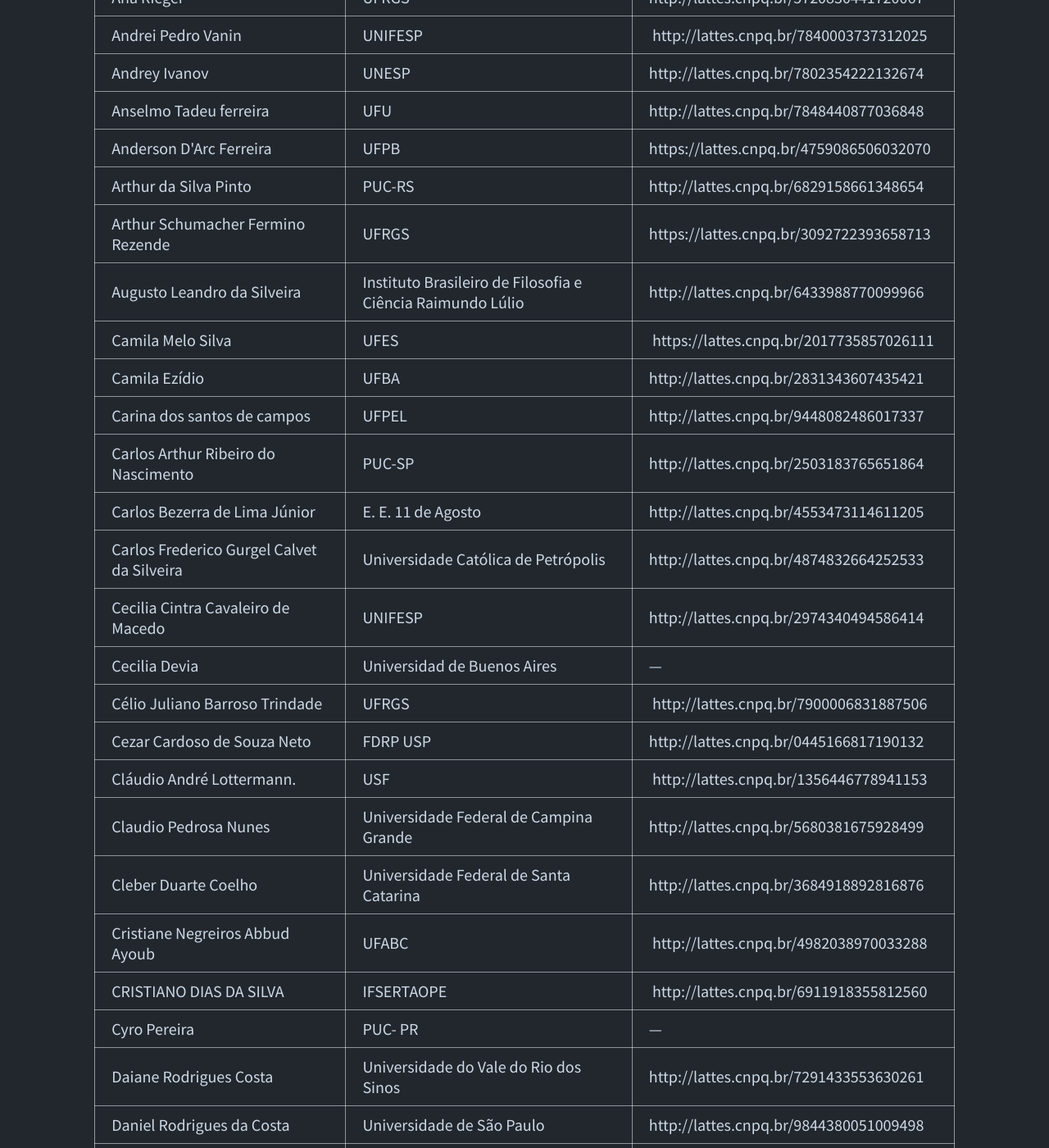
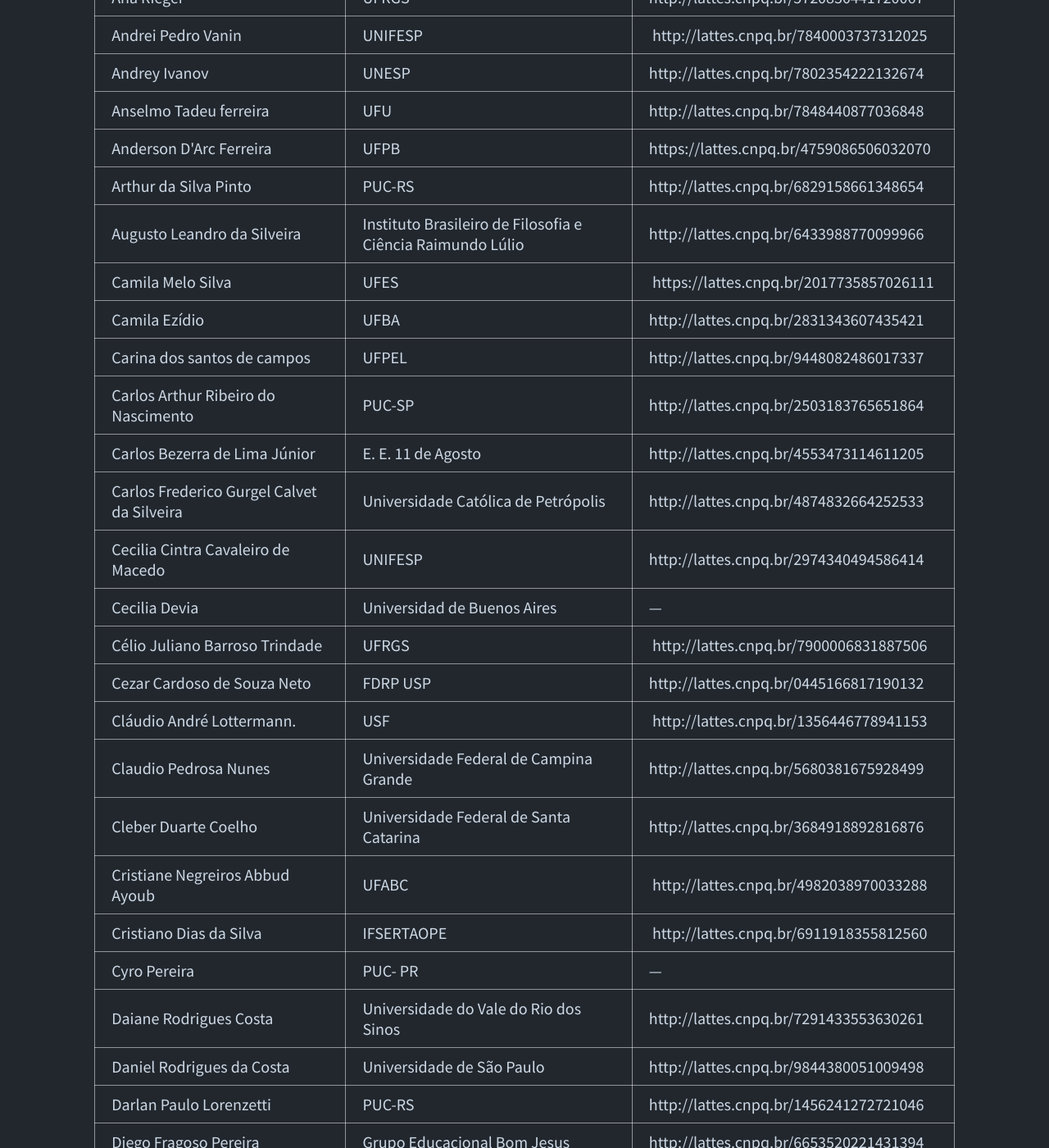
Before and after one commit to nap-o/sbefm, a Jekyll site: the page built from pages/membros.md, in a window 1280 px wide and 1400 px high, scrolled down 939 px. Shown: the whole window at 82% size. Built offline with Jekyll 4.4.1, drawn with Linux system fonts in a browser that asks for light colours; some of the changed text lies outside the part shown.

Commit message:
novos membros 2024 - tentativa 3

```diff
--- a/pages/membros.md
+++ b/pages/membros.md
@@ -31,7 +31,6 @@
 <tr>	<td>	Anselmo Tadeu ferreira	</td>	<td>	UFU	</td>	<td>	http://lattes.cnpq.br/7848440877036848	</td>	</tr>
 <tr>	<td>	Anderson D'Arc Ferreira	</td>	<td>	UFPB	</td>	<td>	https://lattes.cnpq.br/4759086506032070	</td>	</tr>
 <tr>	<td>	Arthur da Silva Pinto 	</td>	<td>	PUC-RS   	</td>	<td>	http://lattes.cnpq.br/6829158661348654	</td>	</tr>
-<tr>	<td>	Arthur Schumacher Fermino Rezende	</td>	<td>	UFRGS	</td>	<td>	https://lattes.cnpq.br/3092722393658713	</td>	</tr>
 <tr>	<td>	Augusto Leandro da Silveira 	</td>	<td>	Instituto Brasileiro de Filosofia e Ciência Raimundo Lúlio	</td>	<td>	http://lattes.cnpq.br/6433988770099966	</td>	</tr>
 <tr>	<td>	Camila Melo Silva	</td>	<td>	UFES	</td>	<td>	 https://lattes.cnpq.br/2017735857026111	</td>	</tr>
 <tr>	<td>	Camila Ezídio 	</td>	<td>	UFBA	</td>	<td>	http://lattes.cnpq.br/2831343607435421	</td>	</tr>
@@ -47,7 +46,7 @@
 <tr>	<td>	Claudio Pedrosa Nunes 	</td>	<td>	Universidade Federal de Campina Grande	</td>	<td>	http://lattes.cnpq.br/5680381675928499	</td>	</tr>
 <tr>	<td>	Cleber Duarte Coelho	</td>	<td>	Universidade Federal de Santa Catarina	</td>	<td>	http://lattes.cnpq.br/3684918892816876	</td>	</tr>
 <tr>	<td>	Cristiane Negreiros Abbud Ayoub	</td>	<td>	UFABC	</td>	<td>	 http://lattes.cnpq.br/4982038970033288	</td>	</tr>
-<tr>	<td>	CRISTIANO DIAS DA SILVA	</td>	<td>	IFSERTAOPE	</td>	<td>	 http://lattes.cnpq.br/6911918355812560	</td>	</tr>
+<tr>	<td>	Cristiano Dias da Silva 	</td>	<td>	IFSERTAOPE	</td>	<td>	 http://lattes.cnpq.br/6911918355812560	</td>	</tr>
 <tr>	<td>	Cyro Pereira 	</td>	<td>	PUC- PR	</td>	<td>	—	</td>	</tr>
 <tr>	<td>	Daiane Rodrigues Costa 	</td>	<td>	Universidade do Vale do Rio dos Sinos	</td>	<td>	http://lattes.cnpq.br/7291433553630261	</td>	</tr>
 <tr>	<td>	Daniel Rodrigues da Costa	</td>	<td>	Universidade de São Paulo	</td>	<td>	http://lattes.cnpq.br/9844380051009498	</td>	</tr>
@@ -67,7 +66,7 @@
 <tr>	<td>	Fernanda Liell Bech Dona 	</td>	<td>	UFRGS	</td>	<td>	http://lattes.cnpq.br/7430967863638015	</td>	</tr>
 <tr>	<td>	Francisca Cecília de Carvalho Moura Fé	</td>	<td>	UFRGS)	</td>	<td>	 http://lattes.cnpq.br/8822423275712919	</td>	</tr>
 <tr>	<td>	Francisco Elvis Rodrigues Oliveira	</td>	<td>	Secretaria da Educação do Estado do Ceará	</td>	<td>	http://lattes.cnpq.br/1324160174316643	</td>	</tr>
-<tr>	<td>	Gabriel Guilherme Frigo 	</td>	<td>	UNIVERSIDADE DE CAXIAS DO SUL 	</td>	<td>	http://lattes.cnpq.br/4355228968544489	</td>	</tr>
+<tr>	<td>	Gabriel Guilherme Frigo 	</td>	<td>	Universidade de Caxias do Sul	</td>	<td>	http://lattes.cnpq.br/4355228968544489	</td>	</tr>
 <tr>	<td>	Gilson Damasceno Linhares 	</td>	<td>	UFBA	</td>	<td>	http://lattes.cnpq.br/7751656781225413	</td>	</tr>
 <tr>	<td>	Giovanna Figueiró Lo Iacono	</td>	<td>	UFRGS	</td>	<td>	http://lattes.cnpq.br/3828670089137608	</td>	</tr>
 <tr>	<td>	Gonzalo Tinajeros Arce	</td>	<td>	UNB	</td>	<td>	http://lattes.cnpq.br/0227334995209083	</td>	</tr>
@@ -113,7 +112,7 @@
 <tr>	<td>	Márcio Fernandes da Cruz 	</td>	<td>	PUC Minas	</td>	<td>	http://lattes.cnpq.br/7083019418011289	</td>	</tr>
 <tr>	<td>	Marco Aurélio Oliveira da Silva	</td>	<td>	UFBA	</td>	<td>	 http://lattes.cnpq.br/5975737116317202	</td>	</tr>
 <tr>	<td>	Marcos Roberto Nunes Costa	</td>	<td>	UFPE	</td>	<td>	http://lattes.cnpq.br/1136821185537508	</td>	</tr>
-<tr>	<td>	Marcone Costa Cerqueira	</td>	<td>	Néfipo - Núcleo de Ética e Filosofia Política.	</td>	<td>	http://lattes.cnpq.br/8669846807783868	</td>	</tr>
+<tr>	<td>	Marcone Costa Cerqueira	</td>	<td>	Néfipo - Núcleo de Ética e Filosofia Política	</td>	<td>	http://lattes.cnpq.br/8669846807783868	</td>	</tr>
 <tr>	<td>	Marcos Rohling	</td>	<td>	IFC	</td>	<td>	http://lattes.cnpq.br/1426156565430729	</td>	</tr>
 <tr>	<td>	Marcus Paulo Rycembel Boeira 	</td>	<td>	UFRGS 	</td>	<td>	http://lattes.cnpq.br/2064957445315362	</td>	</tr>
 <tr>	<td>	Maria Célia dos Santos 	</td>	<td>	UFCA	</td>	<td>	http://lattes.cnpq.br/4412974216948045	</td>	</tr>
```
Also changed, not shown: other parts of pages/membros.md (+1 -1 lines), _posts/2024-11-05-newsletter-novembro.md (added, +30 -0 lines), 1 other file.
